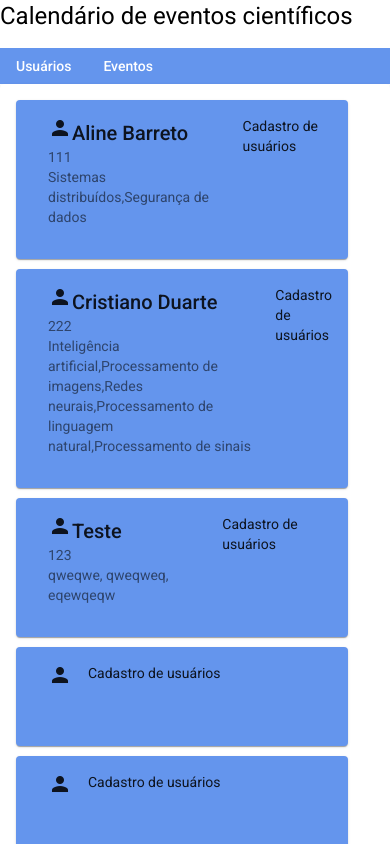
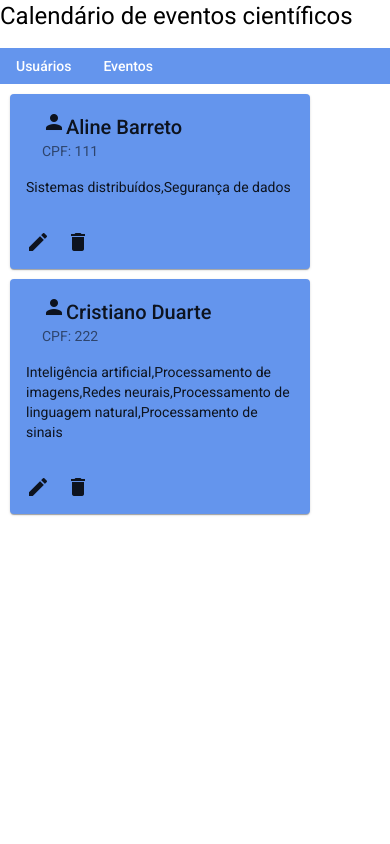
Before and after one commit to glaucorsg/calendarioAngular, an Angular app: page /listarusuarios in a window 390 px wide. Shown: the top 844 px of the page. Built offline with nearby package versions, Linux system fonts and the light colour scheme; data requests are answered from the project's data file.

Commit message:
Insere os botões de edição e exclusão nos cards de usuários e eventos. Ajusta SCSS do cadastro e listagem de usuários e eventos (responsividade dos cards, espaçamento e cor dos botões de adição).

```diff
--- a/db.json
+++ b/db.json
@@ -20,30 +20,6 @@
         "Processamento de linguagem natural",
         "Processamento de sinais"
       ]
-    },
-    {
-      "nome": "Teste",
-      "cpf": "123",
-      "interesses": "qweqwe, qweqweq, eqewqeqw",
-      "id": 3
-    },
-    {
-      "id": 4
-    },
-    {
-      "id": 5
-    },
-    {
-      "nome": "João",
-      "cpf": "123123",
-      "interesses": "sdafasdf, asdfasdf, asdfsadf ",
-      "id": 6
-    },
-    {
-      "nome": "José",
-      "cpf": "987987",
-      "interesses": "ipoipoi, ouiouoiu, safsadf",
-      "id": 7
     }
   ],
   "eventos": [
@@ -100,30 +76,6 @@
         "Intelligent Ward",
         "Machine Learning"
       ]
-    },
-    {
-      "titulo": "teste",
-      "data": "15/10/2022",
-      "local": "Natal",
-      "tags": "e1, e2, e3",
-      "id": 3
-    },
-    {
-      "titulo": "teste",
-      "data": "15/10/2022",
-      "local": "Natal",
-      "tags": "e1, e2, e3",
-      "id": 4
-    },
-    {
-      "id": 5
-    },
-    {
-      "titulo": "sadfasdf",
-      "data": "25/04/2022",
-      "local": "João Pessoa",
-      "tags": "wqerwqer, werwqerq, rweqrwqer",
-      "id": 6
     }
   ]
 }
--- a/src/app/evento/cadastro-evento/cadastro-evento.component.html
+++ b/src/app/evento/cadastro-evento/cadastro-evento.component.html
@@ -1,5 +1,10 @@
-<div>
-  <h2>Cadastro de Eventos</h2>
+<div fxLayout="row" fxLayoutAlign="left center">
+  <mat-card fxFlex="100%">
+    <mat-card-header>
+      <mat-card-title *ngIf="operacaoCadastro">Cadastro de evento</mat-card-title>
+      <mat-card-title *ngIf="!operacaoCadastro">Edição de evento</mat-card-title>
+    </mat-card-header>
+
     <mat-form-field appearance="fill">
       <mat-label>Título</mat-label>
       <input matInput [(ngModel)]="evento.titulo" placeholder="digite o título do evento">
@@ -20,8 +25,8 @@
       <input matInput [(ngModel)]="evento.tags" placeholder="digite os principais temas do evento">
     </mat-form-field>
 
-  <div fxLayout="row" fxLayoutAlign="center center">
-    <button mat-raised-button mat-icon-button color="primary" (click)="inserirEvento()">
+    <button mat-raised-button mat-icon-button (click)="inserirEvento()">
       <mat-icon>add</mat-icon>
     </button>
+  </mat-card>
 </div>
--- a/src/app/evento/cadastro-evento/cadastro-evento.component.scss
+++ b/src/app/evento/cadastro-evento/cadastro-evento.component.scss
@@ -1,5 +1,7 @@
 
 button{
-  margin-bottom: 5px;
-  margin-left: 5px;
+  //margin-bottom: 5px;
+  margin-left: 10px;
+  color: white;
+  background-color: cornflowerblue;
 }
--- a/src/app/evento/listagem-evento/listagem-evento.component.html
+++ b/src/app/evento/listagem-evento/listagem-evento.component.html
@@ -1,10 +1,13 @@
-<div>
-  <mat-card>
-    <mat-card *ngFor="let evento of eventos" class="mat-card-simples">
-      <mat-card-header>Cadastro de eventos
-        <mat-card-title><mat-icon>event</mat-icon>{{evento.titulo}}</mat-card-title>
-        <mat-card-subtitle>{{evento.data}}<br>{{evento.local}}<br>{{evento.tags}}</mat-card-subtitle>
-      </mat-card-header>
-    </mat-card>
+<div fxLayout="row" fxLayout.lt-md="column">
+  <mat-card *ngFor="let evento of eventos" class="card-evento" fxFlex="30%">
+    <mat-card-header>
+      <mat-card-title><mat-icon>event</mat-icon>{{evento.titulo}}</mat-card-title>
+      <mat-card-subtitle>{{evento.data}}<br>{{evento.local}}</mat-card-subtitle>
+    </mat-card-header>
+    <mat-card-content>{{evento.tags}}</mat-card-content>
+    <mat-card-actions>
+      <button mat-icon-button (click)="editar(evento)"><mat-icon>edit</mat-icon></button>
+      <button mat-icon-button (click)="remover(evento)"><mat-icon>delete</mat-icon></button>
+    </mat-card-actions>
   </mat-card>
 </div>
--- a/src/app/evento/listagem-evento/listagem-evento.component.scss
+++ b/src/app/evento/listagem-evento/listagem-evento.component.scss
@@ -1,5 +1,6 @@
-.mat-card-simples{
+.card-evento{
   max-width: 300px;
   background-color: cornflowerblue;
+  margin-left: 10px;
   margin-top: 10px;
 }
--- a/src/app/usuario/cadastro-usuario/cadastro-usuario.component.html
+++ b/src/app/usuario/cadastro-usuario/cadastro-usuario.component.html
@@ -1,5 +1,10 @@
-<div>
-  <h2>Cadastro de Usuários</h2>
+<div fxLayout="row" fxLayoutAlign="left center">
+  <mat-card fxFlex="100%">
+    <mat-card-header>
+      <mat-card-title *ngIf="operacaoCadastro">Cadastro de usuário</mat-card-title>
+      <mat-card-title *ngIf="!operacaoCadastro">Edição de usuário</mat-card-title>
+    </mat-card-header>
+
     <mat-form-field appearance="fill">
       <mat-label>Nome</mat-label>
       <input matInput [(ngModel)]="usuario.nome" placeholder="digite o nome">
@@ -15,9 +20,8 @@
       <input matInput [(ngModel)]="usuario.interesses" placeholder="digite seus interesses">
     </mat-form-field>
 
-  <div fxLayout="row" fxLayoutAlign="center center">
-    <button mat-raised-button mat-icon-button color="primary" (click)="inserirUsuario()">
+      <button mat-raised-button mat-icon-button (click)="inserirUsuario()">
         <mat-icon>add</mat-icon>
       </button>
+  </mat-card>
 </div>
-</div>
--- a/src/app/usuario/cadastro-usuario/cadastro-usuario.component.scss
+++ b/src/app/usuario/cadastro-usuario/cadastro-usuario.component.scss
@@ -1,5 +1,6 @@
-
 button{
-  margin-bottom: 5px;
-  margin-left: 5px;
+  //margin-bottom: 5px;
+  margin-left: 10px;
+  color: white;
+  background-color: cornflowerblue;
 }
--- a/src/app/usuario/listagem-usuario/listagem-usuario.component.html
+++ b/src/app/usuario/listagem-usuario/listagem-usuario.component.html
@@ -1,10 +1,13 @@
-<div>
-  <mat-card>
-    <mat-card *ngFor="let usuario of usuarios" class="mat-card-simples">
-      <mat-card-header>Cadastro de usuários
+<div fxLayout="row" fxLayout.lt-md="column">
+    <mat-card *ngFor="let usuario of usuarios" class="card-usuario" fxFlex="20%">
+      <mat-card-header>
         <mat-card-title><mat-icon>person</mat-icon>{{usuario.nome}}</mat-card-title>
-        <mat-card-subtitle>{{usuario.cpf}}<br>{{usuario.interesses}}</mat-card-subtitle>
+        <mat-card-subtitle>CPF: {{usuario.cpf}}</mat-card-subtitle>
       </mat-card-header>
+      <mat-card-content>{{usuario.interesses}}</mat-card-content>
+      <mat-card-actions>
+        <button mat-icon-button (click)="editar(usuario)"><mat-icon>edit</mat-icon></button>
+        <button mat-icon-button (click)="remover(usuario)"><mat-icon>delete</mat-icon></button>
+      </mat-card-actions>
     </mat-card>
-  </mat-card>
 </div>
--- a/src/app/usuario/listagem-usuario/listagem-usuario.component.scss
+++ b/src/app/usuario/listagem-usuario/listagem-usuario.component.scss
@@ -1,5 +1,7 @@
-.mat-card-simples{
+.card-usuario{
   max-width: 300px;
   background-color: cornflowerblue;
+  margin-left: 10px;
   margin-top: 10px;
+
 }
```
Lines whose indentation alone changed are shown as unchanged.
